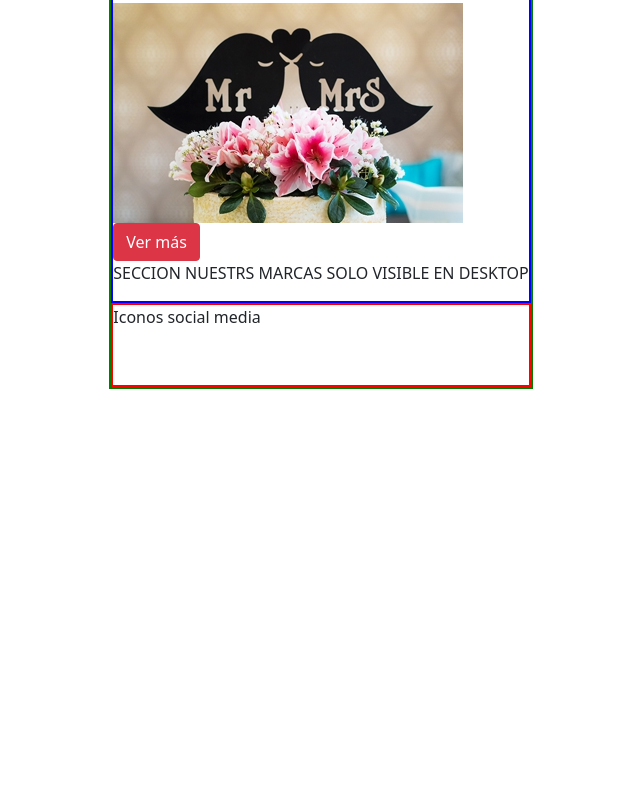
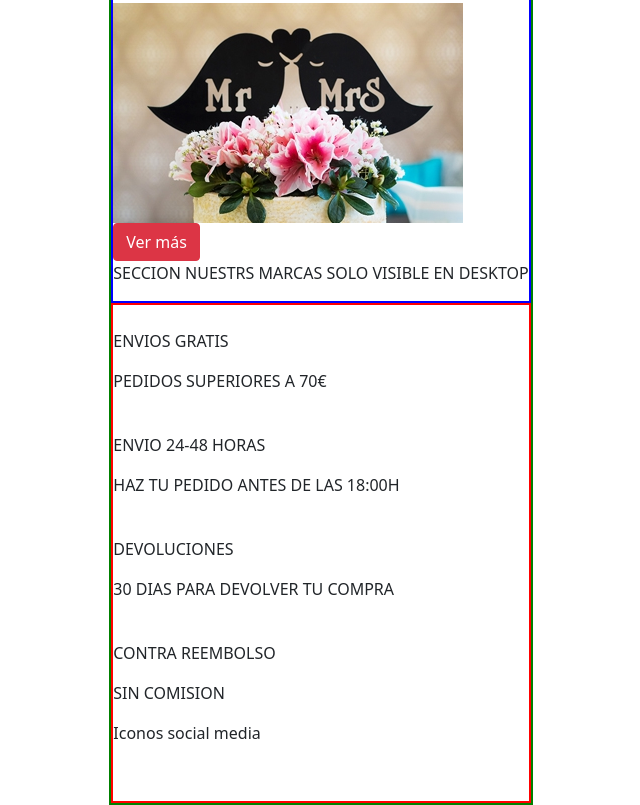
Before and after one commit to AVX00/202201-W2CHWE-Gillem-Alberto, a website: page index.html in a window 1280 px wide. Shown: the part 1112-1917 px from the top of the page, without its empty margins (319-959 px from the left). Before the commit the page ends 1501 px from the top, so only its background shows below. Drawn offline with nearby package versions, Linux system fonts and the light colour scheme.

Commit message:
Added boxes in quality footer section with texts

```diff
--- a/index.html
+++ b/index.html
@@ -74,7 +74,26 @@
         </div>
       </section>
       <footer class="footer">
-        <section class="quality-check"></section>
+        <section class="quality-check">
+          <span class="envio quality-check__box">
+            <img src="" />
+            <p class="quality-check__box__p1">ENVIOS GRATIS</p>
+            <p class="quality-check__box__p2">PEDIDOS SUPERIORES A 70€</p>
+          </span>
+          <span class="envio quality-check__box">
+            <img src="" />
+            <p class="quality-check__box__p1">ENVIO 24-48 HORAS</p>
+            <p class="quality-check__box__p2">HAZ TU PEDIDO ANTES DE LAS 18:00H</p>
+          </span><span class="envio quality-check__box">
+            <img src="" />
+            <p class="quality-check__box__p1">DEVOLUCIONES</p>
+            <p class="quality-check__box__p2">30 DIAS PARA DEVOLVER TU COMPRA</p>
+          </span><span class="envio quality-check__box">
+            <img src="" />
+            <p class="quality-check__box__p1">CONTRA REEMBOLSO</p>
+            <p class="quality-check__box__p2">SIN COMISION</p>
+          </span>
+        </section>
         <section class="contact"></section>
          <span>
            <p>Iconos social media</p>
```
